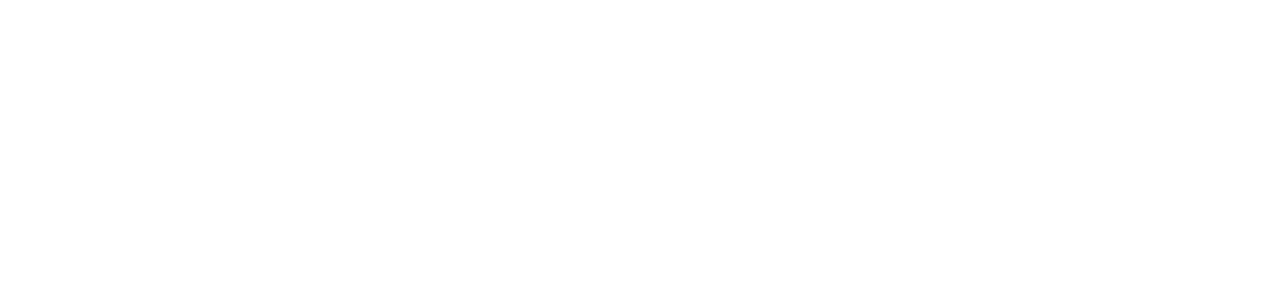
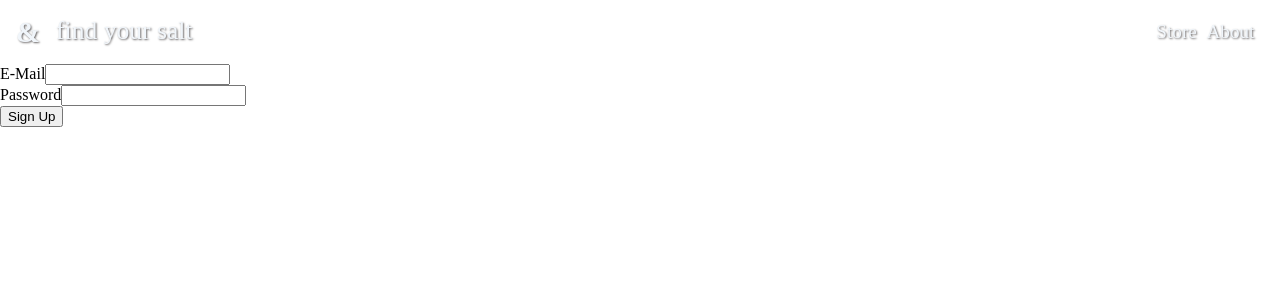
Before and after one commit to webwizard99/salt-store-frontend, a React (Create React App) app: page /frontend/profile in a window 1280 px wide. Shown: the top 300 px of the page. Built offline with nearby package versions, Linux system fonts and the light colour scheme; a web font is replaced by a local one.

Commit message:
Complete profile form and add action to route to back end user post route and update root frontend route to /frontend for longterm clarity in routing between front and back ends.

```diff
--- a/src/Components/App/App.jsx
+++ b/src/Components/App/App.jsx
@@ -17,7 +17,7 @@
   // **-**- Lifecycle methods **-
   // **-**-**-**-   -**-**-**-**-
   componentDidMount() {
-    const csrf = cookie.getCookie('csrfToken');
+    const csrf = cookie.getCookie(cookie.getCSRFCookieName());
     if (csrf !=="") {
       console.log('csrf cookie found!');
       this.props.setCSRFCookie(csrf);
@@ -31,10 +31,10 @@
       <div className="App">
         <BrowserRouter>
           <div>
-            <Route exact path="/" component={Home} />
-            <Route exact path="/store" component={Store} />
-            <Route exact path="/about" component={About} />
-            <Route exact path="/profile" component={Profile} />
+            <Route exact path="/frontend" component={Home} />
+            <Route exact path="/frontend/store" component={Store} />
+            <Route exact path="/frontend/about" component={About} />
+            <Route exact path="/frontend/profile" component={Profile} />
           </div>
         </BrowserRouter>
 
--- a/src/Components/ProfileForm/ProfileForm.jsx
+++ b/src/Components/ProfileForm/ProfileForm.jsx
@@ -7,7 +7,7 @@
   render() {
     return (
       <div className="ProfileForm">
-        <form action="" method="post">
+        <form action="http://salt-store-backend.herokuapp.com/user/signup" method="post">
           <div className="form-group">
             <label htmlFor="email">E-Mail</label>
             <input type="text" id="email" name="email" className="form-control" />
--- a/src/Utilties/cookie.js
+++ b/src/Utilties/cookie.js
@@ -1,4 +1,5 @@
 const cookie = (function(){
+  const csrf_name = '_csrf';
   return {
     getCookie: function(cname) {
       var name = cname + "=";
@@ -14,8 +15,12 @@
         }
       }
       return "";
+    },
+    getCSRFCookieName: function() {
+      return csrf_name;
     }
   }
+
 }());
 
 export default cookie;
```
